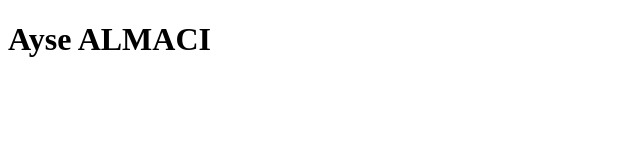
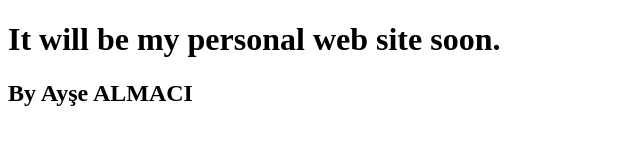
Before and after one commit to aysealmaci/aysealmaci.github.io, a plain HTML site: page index.html in a window 1280 px wide. Shown: the whole page, without its empty margins (0-640 px from the left). Drawn offline with Linux system fonts and the light colour scheme.

Commit message:
Update index.html

```diff
--- a/index.html
+++ b/index.html
@@ -1,6 +1,7 @@
 <!DOCTYPE html>
    <html>
       <body>
-          <h1>Ayse ALMACI</h1>
+          <h1>It will be my personal web site soon.</h1>
+          <h2>By Ayşe ALMACI</h2>
       </body>
    </html>
```
